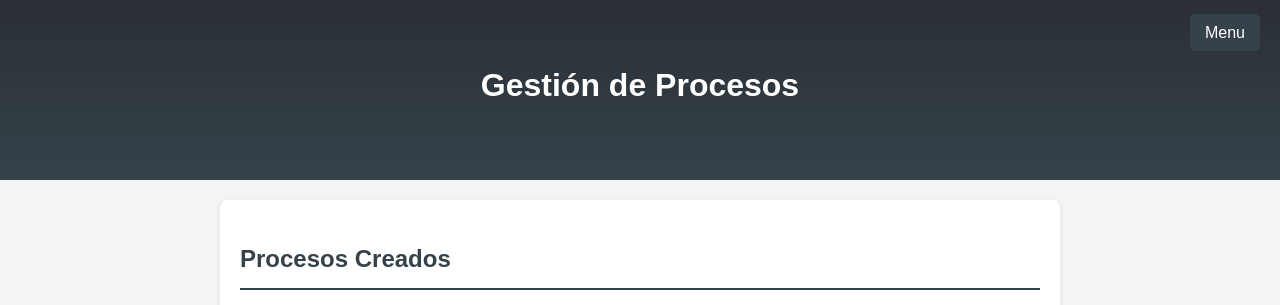
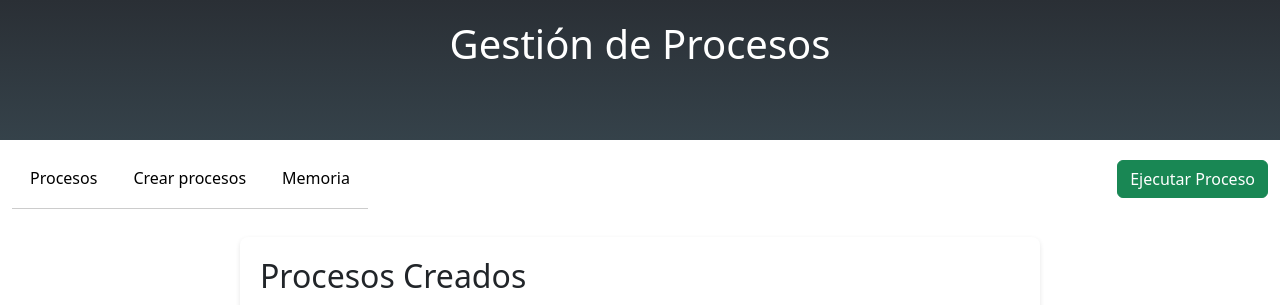
Before and after one commit to Fabian-Caro/Simulacion-S.O., a Flask app: page / in a window 1280 px wide. Shown: the top 305 px of the page. Run offline with Flask 3, Linux system fonts and the light colour scheme.

Commit message:
Fix: recursos

```diff
--- a/app.py
+++ b/app.py
@@ -102,16 +102,18 @@
 def enviar_a_listo_o_bloqueado_o_terminado():
     global proceso_ejecucion
 
-    if proceso_ejecucion.get_tamano_proceso() > 0:
-        no_pasa_a_bloqueados,id_recursos = proceso_ejecucion.no_pasa_a_bloqueados()
+    no_pasa_a_bloqueados,id_recursos = proceso_ejecucion.no_pasa_a_bloqueados()
 
-        if no_pasa_a_bloqueados:
+    if no_pasa_a_bloqueados:
+        proceso_ejecucion.set_tamano_proceso(int (proceso_ejecucion.get_tamano_proceso())-2)
+        if int (proceso_ejecucion.get_tamano_proceso()) > 0:
             de_ejecucion_a_listos()
         else:
-            for idR in id_recursos:
-                Bloqueados.enviar_a_cola_bloqueados(idR,proceso_ejecucion)
+            de_ejecucion_a_terminados()
     else:
-        de_ejecucion_a_terminados()
+        for idR in id_recursos:
+            Bloqueados.enviar_a_cola_bloqueados(idR,proceso_ejecucion)
+    return None
 
 @staticmethod
 def de_ejecucion_a_terminados():
@@ -123,7 +125,6 @@
     global proceso_ejecucion
     if cola_listos:
         proceso_ejecucion = cola_listos.pop(0)
-        proceso_ejecucion.set_tamano_proceso(int (proceso_ejecucion.get_tamano_proceso())-2)
 
 @app.route('/ejecutar_proceso', methods=['POST'])
 def ejecutar_proceso():
@@ -131,8 +132,7 @@
     if not proceso_ejecucion:
         de_listos_a_ejecucion()
     else:
-        enviar_a_listo_o_bloqueado_o_terminado()
-        proceso_ejecucion = None
+        proceso_ejecucion = enviar_a_listo_o_bloqueado_o_terminado()
 
     resultado = ', '.join(map(str, terminados))
     print("Cola de bloqueados Disco duro: " + str(list(Bloqueados.recurso1)))
--- a/modelo/Recurso.py
+++ b/modelo/Recurso.py
@@ -15,10 +15,6 @@
 
     def set_proceso(self, proceso):
         self.__proceso= proceso
-        # if isinstance(proceso, Procesos):
-        #     self.__proceso= proceso
-        # else:
-        #     raise ValueError("Ingrese dato valido.")
 
     def __str__(self):
         # Recorremos la lista de recursos asignados y los convertimos a cadena
--- a/static/css/stylo.css
+++ b/static/css/stylo.css
@@ -24,8 +24,8 @@
 
 nav {
     position: absolute;
-    top: 20px;
-    right: 20px;
+    /*top: 20px;*/
+    /*right: 20px;*/
 }
 
 nav a {
--- a/templates/index.html
+++ b/templates/index.html
@@ -6,16 +6,18 @@
     <meta name="viewport" content="width=device-width, initial-scale=1.0">
     <title>Simulador modelo de 5 estados</title>
     <link rel="stylesheet" type="text/css" href="{{ url_for('static', filename='css/stylo.css') }}">
+    <link href="https://cdn.jsdelivr.net/npm/bootstrap@5.3.3/dist/css/bootstrap.min.css" rel="stylesheet"
+        integrity="sha384-QWTKZyjpPEjISv5WaRU9OFeRpok6YctnYmDr5pNlyT2bRjXh0JMhjY6hW+ALEwIH" crossorigin="anonymous">
 
 </head>
 
 <body>
     <header>
         <h1>Gestión de Procesos</h1>
-        <nav>
-            <a href="{{ url_for('modelo') }}">Menu</a>
-        </nav>
     </header>
+
+    {% include 'navbar.html' %}
+
     <section id="procesos-existentes">
         <h2>Procesos Creados</h2>
         <table>
@@ -34,7 +36,8 @@
                     <td>{{ proceso.get_id_proceso() }}</td>
                     <td>{{ proceso.get_nombre_proceso() }}</td>
                     <td>{{ proceso.get_tamano_proceso() }}</td>
-                    <td>{% if proceso.get_recursos_asignados != 0 %}
+                    <td>
+                        {% if proceso.get_recursos_asignados != 0 %}
                             {% for recurso in proceso.get_recursos_asignados() %}
                                 {{ recurso.get_nombre_recurso() }},
                             {% endfor %}
@@ -48,7 +51,8 @@
                     <td>{{ proceso_ejecucion.get_id_proceso() }}</td>
                     <td>{{ proceso_ejecucion.get_nombre_proceso() }}</td>
                     <td>{{ proceso_ejecucion.get_tamano_proceso() }}</td>
-                    <td>{% for recurso in proceso_ejecucion.get_recursos_asignados() %}
+                    <td>
+                        {% for recurso in proceso_ejecucion.get_recursos_asignados() %}
                             {{ recurso.get_nombre_recurso() }}
                         {% endfor %}
                     </td>
@@ -159,7 +163,6 @@
                     <td>
                         {% if recurso.get_proceso() %}
                             {{ recurso.get_proceso().get_nombre_proceso() }}
-                        <!-- Aquí se asume que 'proceso' tiene un nombre -->
                         {% else %}
                             No asignado
                         {% endif %}
--- /dev/null
+++ b/templates/navbar.html
@@ -0,0 +1,36 @@
+<!DOCTYPE html>
+<html lang="es-CO">
+
+<head>
+    <meta charset="UTF-8">
+    <meta name="viewport" content="width=device-width, initial-scale=1.0">
+    <title>Simulador modelo de 5 estados</title>
+    <link rel="stylesheet" type="text/css" href="{{ url_for('static', filename='css/stylo.css') }}">
+    <link href="https://cdn.jsdelivr.net/npm/bootstrap@5.3.3/dist/css/bootstrap.min.css" rel="stylesheet"
+        integrity="sha384-QWTKZyjpPEjISv5WaRU9OFeRpok6YctnYmDr5pNlyT2bRjXh0JMhjY6hW+ALEwIH" crossorigin="anonymous">
+</head>
+
+<body>
+    <nav class="navbar navbar-expand-lg">
+        <div class="container-fluid">
+            <div class="collapse navbar-collapse">
+                <ul class="navbar-nav me-auto mb-2 mb-lg-0">
+                    <li class="nav-item">
+                        <a class="nav-link active" aria-current="page" href="{{ url_for('index') }}">Procesos</a>
+                    </li>
+                    <li class="nav-item">
+                        <a class="nav-link active" aria-current="page" href="{{ url_for('modelo') }}">Crear procesos</a>
+                    </li>
+                    <li class="nav-item">
+                        <a class="nav-link active" aria-current="page" href="#">Memoria</a>
+                    </li>
+                </ul>
+                <form action="/ejecutar_proceso" method="post">
+                    <button type="submit" class="btn btn-success">Ejecutar Proceso</button>
+                </form>
+            </div>
+        </div>
+    </nav>
+</body>
+
+</html>
```
Also changed, not shown: templates/memoria.html (added, +9 -0 lines), templates/modelo.html (+24 -12 lines). Lines whose indentation alone changed are shown as unchanged.
